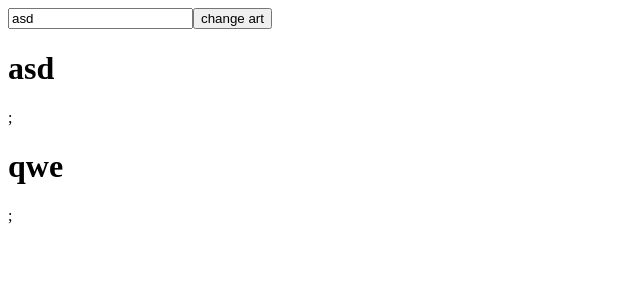
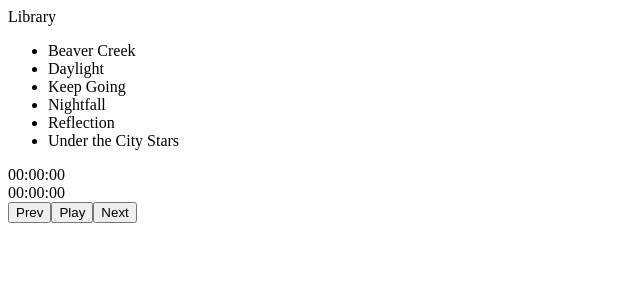
Before and after one commit to SimonovAlex/hillel-react, a React (Create React App) app: page / in a window 1280 px wide. Shown: the top 300 px of the page, without its empty margins (0-640 px from the left). Built offline with nearby package versions, Linux system fonts and the light colour scheme.

Commit message:
lesson 27

```diff
--- /dev/null
+++ b/src/API/useChillHop.js
@@ -0,0 +1,51 @@
+import { v4 as uuidv4 } from "uuid";
+
+const useChillHop = () => {
+  return [
+    {
+      name: "Beaver Creek",
+      cover: "https://chillhop.com/wp-content/uploads/2020/09/0255e8b8c74c90d4a27c594b3452b2daafae608d-1024x1024.jpg",
+      artist: "Aso, Middle School, Aviino",
+      audio: "https://mp3.chillhop.com/serve.php/?mp3=10075",
+      id: uuidv4(),
+    },
+    {
+      name: "Daylight",
+      cover: "https://chillhop.com/wp-content/uploads/2020/07/ef95e219a44869318b7806e9f0f794a1f9c451e4-1024x1024.jpg",
+      artist: "Aiguille",
+      audio: "https://mp3.chillhop.com/serve.php/?mp3=9272",
+      id: uuidv4(),
+    },
+    {
+      name: "Keep Going",
+      cover: "https://chillhop.com/wp-content/uploads/2020/07/ff35dede32321a8aa0953809812941bcf8a6bd35-1024x1024.jpg",
+      artist: "Swørn",
+      audio: "https://mp3.chillhop.com/serve.php/?mp3=9222",
+      id: uuidv4(),
+    },
+    {
+      name: "Nightfall",
+      cover: "https://chillhop.com/wp-content/uploads/2020/07/ef95e219a44869318b7806e9f0f794a1f9c451e4-1024x1024.jpg",
+      artist: "Aiguille",
+      audio: "https://mp3.chillhop.com/serve.php/?mp3=9148",
+      id: uuidv4(),
+    },
+    {
+      name: "Reflection",
+      cover: "https://chillhop.com/wp-content/uploads/2020/07/ff35dede32321a8aa0953809812941bcf8a6bd35-1024x1024.jpg",
+      artist: "Swørn",
+      audio: "https://mp3.chillhop.com/serve.php/?mp3=9228",
+      id: uuidv4(),
+    },
+    {
+      name: "Under the City Stars",
+      cover: "https://chillhop.com/wp-content/uploads/2020/09/0255e8b8c74c90d4a27c594b3452b2daafae608d-1024x1024.jpg",
+      artist: "Aso, Middle School, Aviino",
+      audio: "https://mp3.chillhop.com/serve.php/?mp3=10074",
+      id: uuidv4(),
+    },
+    //ADD MORE HERE
+  ];
+};
+
+export default useChillHop;
--- a/src/App.js
+++ b/src/App.js
@@ -1,30 +1,19 @@
-import { Component } from "react";
-import MyArticle from "./components/MyArticle";
-import MyInput from "./components/MyInput";
+import React from "react";
+import Library from "./components/library/Library";
+import AudioPlayer from "./components/AudioPlayer/AudioPlayer";
+import useListController from "./hooks/useListController";
 
-class App extends Component {
+export default function App() {
+  const { current, setTrackByID, nextTrack, prewTrack } = useListController();
 
-  constructor(){
-    super();
-    this.state = {
-      articles: ['asd', 'qwe']
-    }
-  }
-
-  // handleChange = (value) => this.setState({...this.state})
-  handleChange = (value) => {
-      this.setState({...this.state, articles: [...this.state.articles, value]})
-  }
-
-
-  render(){
-    return (
-      <>
-        <MyInput onChange={this.handleChange} />
-        {this.state.articles.map((a, i) => <MyArticle key={a} title={a} />)}
-      </>
-    );
-  }
+  return (
+    <>
+      <Library currentTrack={current} setTrackByID={setTrackByID} />
+      <AudioPlayer
+        currentTrack={current}
+        nextTrack={nextTrack}
+        prewTrack={prewTrack}
+      />
+    </>
+  );
 }
-
-export default App;
--- /dev/null
+++ b/src/Utils.js
@@ -0,0 +1,35 @@
+export const secondToMinutes = (duration) => {
+    // Hours, minutes and seconds
+    const hrs = ~~(duration / 3600);
+    const mins = ~~((duration % 3600) / 60);
+    const secs = ~~duration % 60;
+
+    // Output like "1:01" or "4:03:59" or "123:03:59"
+    let ret = "";
+
+
+    if(hrs <= 9){
+        ret += "0" + hrs + ":"
+    }
+    else {
+        ret += hrs + ":"
+    }
+
+    if(mins <= 9){
+        ret += "0" + mins + ":"
+    }
+    else {
+        ret += mins + ":"
+    }
+
+    if(secs <= 9){
+        ret += "0" + secs
+    }
+    else {
+        ret += secs
+    }
+
+    // ret += "" + mins + ":" + (secs < 10 ? "0" : "");
+    // ret += "" + secs;
+    return ret;
+}
--- /dev/null
+++ b/src/components/AudioPlayer/AudioController.jsx
@@ -0,0 +1,28 @@
+import React from "react";
+import {secondToMinutes} from "../../Utils";
+
+const AudioController = ({isPlaing, onToglePlay, duration, currentTime}) => {
+
+    return(
+       <>
+       <div>
+        {secondToMinutes(currentTime)}
+        <div></div>
+        {secondToMinutes(duration)}
+       </div>
+        <div>
+            <button>
+                Prev
+            </button>
+            <button onClick={onToglePlay}>
+                {isPlaing? 'Pause': "Play"}
+            </button>
+            <button>
+                Next
+            </button>
+        </div>
+        </>
+    )
+}
+
+export default AudioController;
--- /dev/null
+++ b/src/components/AudioPlayer/AudioPlayer.jsx
@@ -0,0 +1,59 @@
+import React, { useEffect, useRef, useState } from "react";
+import useChillHop from "../../API/useChillHop";
+import AudioController from "./AudioController";
+
+const AudioPlayer = ({ currentTrack }) => {
+  const [isPlaing, setIsPlaing] = useState(false);
+  const [currentTime, setCurrentTime] = useState(0);
+
+  const current = useChillHop()[currentTrack];
+  const AudioRef = useRef(new Audio(current.audio));
+
+
+  const intervalRef = useRef(null);
+
+  //   const interval = setInterval(() => {
+  //     // console.log('interval id ', interval)
+  //     setCurrentTime(currentTime + 1);
+  //   }, 1000);
+
+  const toggleHandler = () => {
+    setIsPlaing(!isPlaing);
+  };
+
+  const play = () => {
+    console.log('play')
+    AudioRef.current.play();
+    intervalRef.current = setInterval(() => {
+        console.log('currentTime', currentTime,  intervalRef.current)
+        setCurrentTime((c) => c + 1 );
+      }, 1000)
+  };
+
+  const pause = () => {
+    console.log('pause')
+    AudioRef.current.pause();
+    clearInterval(intervalRef.current)
+  };
+
+  useEffect(() => {
+    if (isPlaing) {
+      play();
+    } else {
+      pause();
+    }
+  }, [isPlaing]);
+
+  return (
+    <>
+      <AudioController
+        isPlaing={isPlaing}
+        onToglePlay={toggleHandler}
+        duration={AudioRef.current.duration}
+        currentTime={currentTime}
+      />
+    </>
+  );
+};
+
+export default AudioPlayer;
--- a/src/components/MyArticle.jsx
+++ /dev/null
@@ -1,21 +0,0 @@
-import {Component} from "react";
-
-
-class MyArticle extends Component {
-
-    constructor(props) {
-      console.log("props", props);
-      super(props);
-    }
-
-    render() {
-
-      return (
-        <div>
-          <h1>{this.props.title}</h1>;
-        </div>
-      )
-    }
-}
-
-export default MyArticle;
--- a/src/components/MyInput.jsx
+++ /dev/null
@@ -1,37 +0,0 @@
-import {Component, createRef} from "react";
-
-
-class MyInput extends Component {
-
-    constructor(props) {
-      console.log("props", props);
-      super(props);
-      // this.divRef = createRef();
-      this.state = {
-        value: 'asd'
-      }
-    }
-
-    handleClick = () => {
-      // console.log('handleChange', this.divRef);
-      // this.props.onChange(this.divRef.current.value);
-      this.props.onChange(this.state.value);
-
-    }
-
-    handleChange = (e) => {
-      this.setState({...this.state, value: e.target.value})
-    }
-
-    render() {
-
-      return (
-        <div>
-          <input ref={this.divRef} placeholder="type me" onChange={this.handleChange} value={this.state.value} />
-          <button onClick={this.handleClick}>change art</button>
-        </div>
-      )
-    }
-}
-
-export default MyInput;
--- /dev/null
+++ b/src/components/library/Library.jsx
@@ -0,0 +1,19 @@
+import React from "react";
+import useChillHop from "../../API/useChillHop";
+import TrackItem from "./TrackItem";
+
+const Library = () => {
+  const chillHop = useChillHop();
+  return (
+    <>
+      Library
+      <ul>
+        {chillHop.map((c) => (
+          <TrackItem key={c.id} name={c.name} />
+        ))}
+      </ul>
+    </>
+  );
+};
+
+export default Library;
--- /dev/null
+++ b/src/components/library/TrackItem.jsx
@@ -0,0 +1,10 @@
+const TrackItem = ({name}) => {
+    return (
+        <li>
+            {name}
+        </li>
+    )
+}
+
+
+export default TrackItem
--- /dev/null
+++ b/src/hooks/useListController.js
@@ -0,0 +1,17 @@
+import { useState } from "react";
+
+const useListController = () => {
+    const [current, setCurrent] = useState(0);
+
+    const nextTrack = () => {}
+    const prewTrack = () => {}
+    const setTrackByID = (id) => {}
+
+
+    return {
+        nextTrack,prewTrack, current, setTrackByID
+    }
+}
+
+
+export default useListController
```
Also changed, not shown: src/components/Details.jsx (deleted, +0 -29 lines), src/components/MyP.jsx (deleted, +0 -17 lines).
